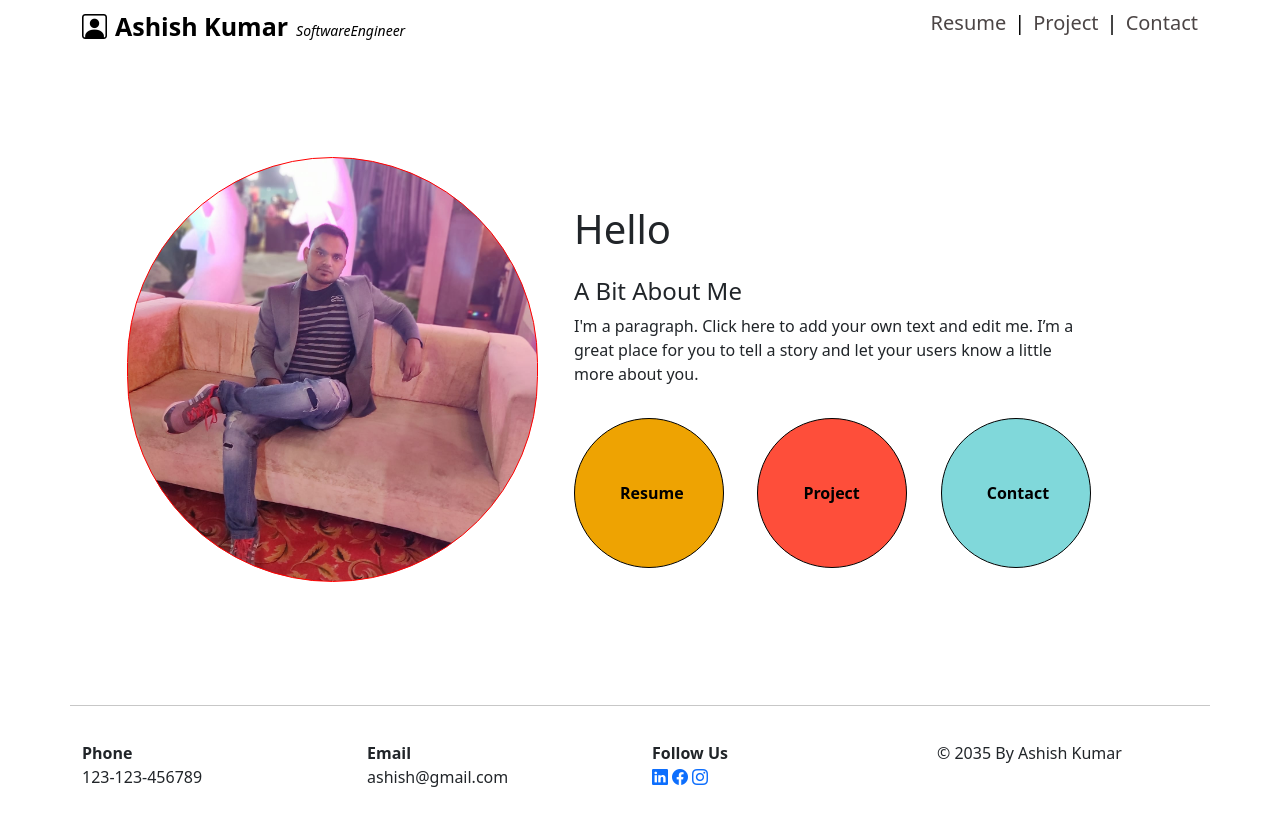
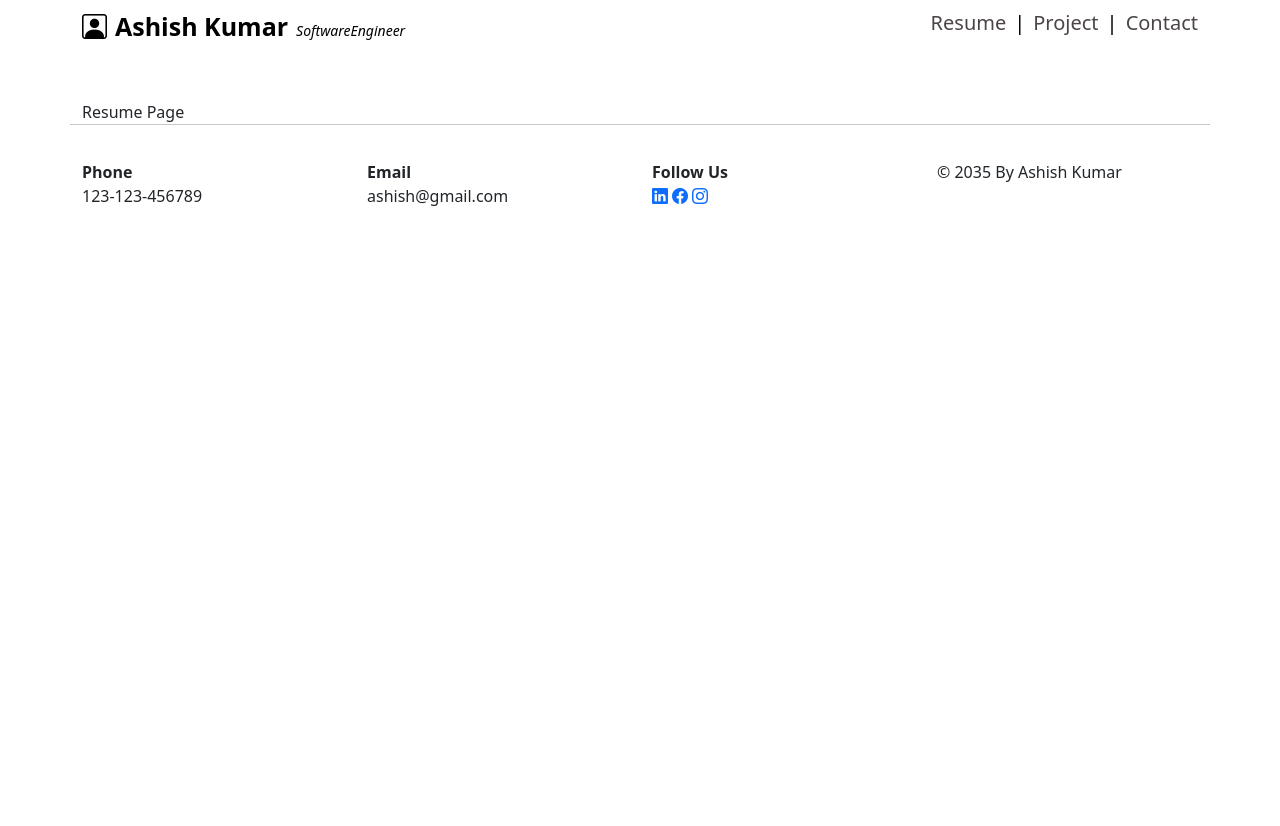
Before and after one commit to ashish-mt05/portfolio-cv, a React (Create React App) app: page /resume in a window 1280 px wide. Shown: the top 826 px of the page. After the commit the page ends 800 px from the top, so only its background shows below. Built offline with nearby package versions, Linux system fonts and the light colour scheme.

Commit message:
added routing

```diff
--- a/src/App.css
+++ b/src/App.css
@@ -1,5 +1,5 @@
 .App {
-  background-color: blueviolet;
+  background-color: #F3F3F3;
   width: 100%;
   height: 100vh;
 }
--- a/src/App.js
+++ b/src/App.js
@@ -1,11 +1,22 @@
 import './App.css';
 import Home from './component/Home';
+import Resume from './component/Resume';
+import Project from './component/Project'
+import Contact from './component/Contact'
+import { BrowserRouter, Route, Routes } from 'react-router-dom';
 
 function App() {
   return (
-    <dive className="App">
-      <Home />
-    </dive>
+    <div className="app">
+      <BrowserRouter>
+        <Routes>
+          <Route path='/' element={<Home />} />
+          <Route path='/resume' element={<Resume />} />
+          <Route path='/project' element={<Project />} />
+          <Route path='/contact' element={<Contact />} />
+        </Routes>
+      </BrowserRouter>
+    </div>
   );
 }
 
--- a/src/component/Contact.js
+++ b/src/component/Contact.js
@@ -1,9 +1,19 @@
 import React from 'react'
+import Header from './Header'
+import Footer from './Footer'
 
 export default function Contact() {
   return (
     <div>
-        <h1>Contact Page</h1>
+      <Header />
+      <div className='container'>
+        <div className='row'>
+          <div className='col-md-12'>
+            Contact Page
+          </div>
+        </div>
+      </div>
+      <Footer />
     </div>
   )
 }
--- a/src/component/Content.js
+++ b/src/component/Content.js
@@ -1,4 +1,5 @@
 import React from 'react'
+import { Link } from 'react-router-dom'
 
 export default function Content() {
     return (
@@ -21,25 +22,25 @@ export default function Content() {
                     </div>
                     <div className='row mt-3'>
                         <div className='col-md-3 me-5'>
-                            <a href='/resume'>
+                            <Link to='/resume'>
                                 <div id="resume">
                                     <strong>Resume</strong>
                                 </div>
-                            </a>
+                            </Link>
                         </div>
                         <div className='col-md-3 me-5'>
-                            <a href='/project'>
+                            <Link to='/project'>
                                 <div id="project">
                                     <strong>Project</strong>
                                 </div>
-                            </a>
+                            </Link>
                         </div>
                         <div className='col-md-3'>
-                            <a href='/contact'>
+                            <Link to='/contact'>
                                 <div id="contact">
                                     <strong>Contact</strong>
                                 </div>
-                            </a>
+                            </Link>
                         </div>
                     </div>
                 </div>
--- a/src/component/Header.js
+++ b/src/component/Header.js
@@ -1,15 +1,25 @@
 import React from 'react'
-import Navbar from './Navbar'
+import { Link } from 'react-router-dom'
 
 export default function Header() {
     return (
         <div className='container' id="navbar-wrapper">
             <div className='row'>
                 <div className='col-md-4 pt-2 text-start' id="title">
-                    <p><a className="bi bi-person-square pe-2" href='/' /><a href='/'><strong>Ashish Kumar</strong></a><span className='ps-2' id="designation">SoftwareEngineer</span></p>
+                    <p>
+                        <Link to='/'>
+                            <span className="bi bi-person-square pe-2" />
+                            <strong>Ashish Kumar</strong>
+                        </Link>
+                        <span className='ps-2' id="designation">SoftwareEngineer</span>
+                    </p>
                 </div>
                 <div className='col-md-8 pt-2 text-end' id="menu">
-                    <Navbar />
+                    <ul>
+                        <li ><Link to='/resume'>Resume</Link><span className='ps-2 pe-2'>|</span></li>
+                        <li ><Link to='/project'>Project</Link><span className='ps-2 pe-2'>|</span></li>
+                        <li ><Link to='/contact'>Contact</Link></li>
+                    </ul>
                 </div>
             </div>
         </div>
--- a/src/component/Home.js
+++ b/src/component/Home.js
@@ -1,8 +1,8 @@
 import React from 'react'
-import '../App.css';
 import Footer from './Footer';
 import Content from './Content';
 import Header from './Header';
+
 
 export default function Home() {
     return (
--- a/src/component/Navbar.js
+++ /dev/null
@@ -1,11 +0,0 @@
-import React from 'react'
-
-export default function Navbar() {
-    return (
-        <ul>
-            <li ><a href='/resume'>Resume</a><span className='ps-2 pe-2'>|</span></li>
-            <li ><a href='/project'>Project</a><span className='ps-2 pe-2'>|</span></li>
-            <li ><a href='/contact'>Contact</a></li>
-        </ul>
-    )
-}
--- a/src/component/Project.js
+++ b/src/component/Project.js
@@ -1,9 +1,19 @@
 import React from 'react'
+import Header from './Header'
+import Footer from './Footer'
 
 export default function Project() {
   return (
     <div>
-        <h1>Project Page</h1>
+      <Header />
+      <div className='container'>
+        <div className='row'>
+          <div className='col-md-12'>
+            Project Page
+          </div>
+        </div>
+      </div>
+      <Footer />
     </div>
   )
 }
--- a/src/component/Resume.js
+++ b/src/component/Resume.js
@@ -1,9 +1,19 @@
 import React from 'react'
+import Header from './Header'
+import Footer from './Footer'
 
 export default function Resume() {
   return (
     <div>
-        <h1>Resume Page</h1>
+      <Header />
+      <div className='container'>
+        <div className='row'>
+          <div className='col-md-12'>
+            Resume Page
+          </div>
+        </div>
+      </div>
+      <Footer />
     </div>
   )
 }
```
